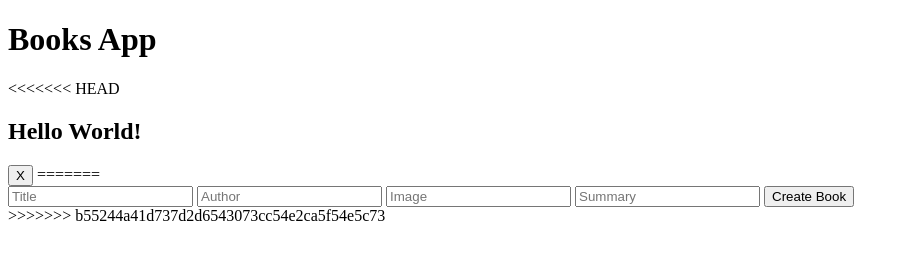
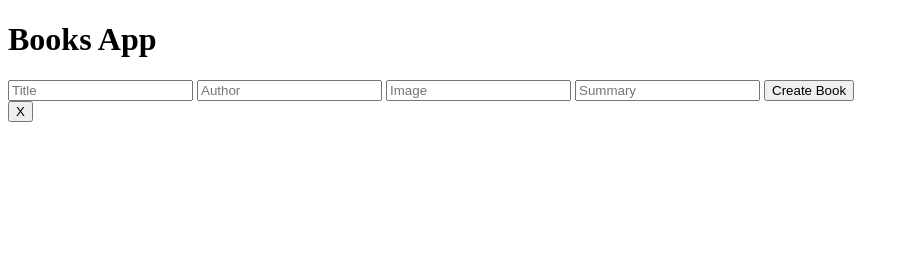
Before and after one commit to acwander/studious-journey, a website: page public/index.html in a window 1280 px wide. Shown: the whole page, without its empty margins (0-909 px from the left). Drawn offline with nearby package versions, Linux system fonts and the light colour scheme.

Commit message:
fixed index.html

```diff
--- a/public/index.html
+++ b/public/index.html
@@ -13,11 +13,7 @@
   </head>
   <body ng-controller="MainController as ctrl">
     <h1>Books App</h1>
-<<<<<<< HEAD
-    <h2>{{ctrl.hello}}</h2>
 
-    <button ng-click="ctrl.deleteBook(book)">X</button>
-=======
     <form ng-submit="ctrl.createBook()">
       <input type="text" ng-model="ctrl.newBook.title" placeholder="Title" />
       <input type="text" ng-model="ctrl.newBook.author" placeholder="Author" />
@@ -29,6 +25,6 @@
       />
       <input type="submit" value="Create Book" />
     </form>
->>>>>>> b55244a41d737d2d6543073cc54e2ca5f54e5c73
+    <button ng-click="ctrl.deleteBook(book)">X</button>
   </body>
 </html>
```
